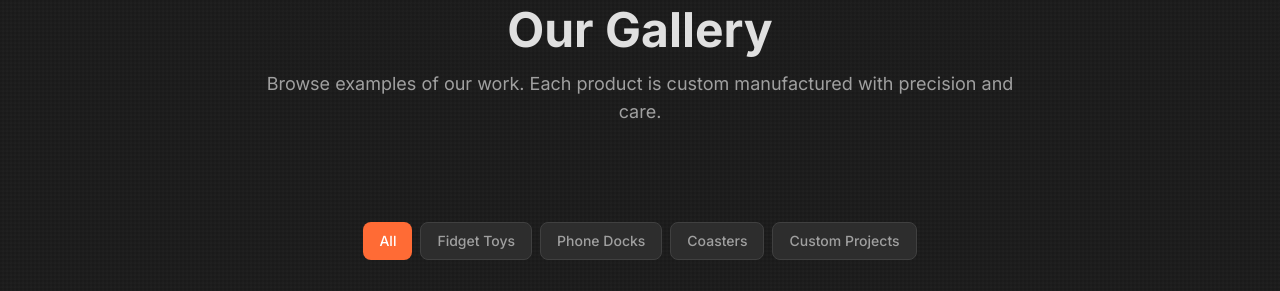
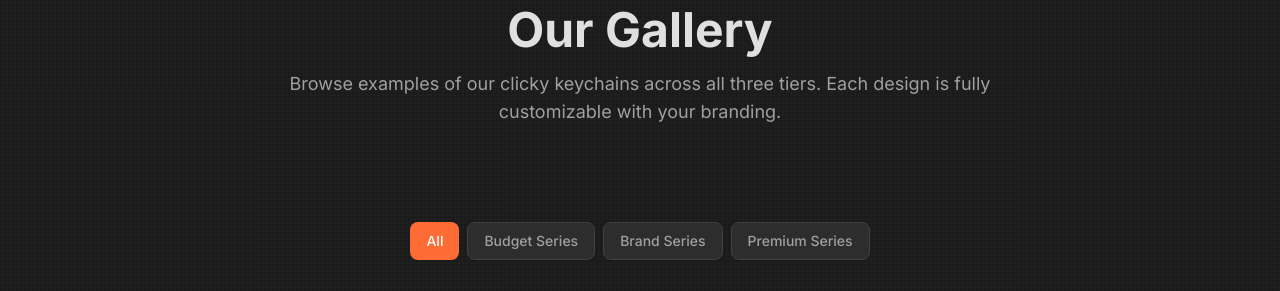
Before and after one commit to ARK650/ArkForge, a Next.js app: page /ArkForge/gallery in a window 1280 px wide. Shown: the part 170-461 px from the top of the page. Built offline with nearby package versions, Linux system fonts and the light colour scheme; grey boxes are pictures that could not be loaded.

Commit message:
Simplify tier cards with single price + asterisk, update gallery for clicky keychains

```diff
--- a/app/gallery/page.tsx
+++ b/app/gallery/page.tsx
@@ -6,78 +6,78 @@ import { Container, SectionWrapper, Button, Card } from '@/components/ui';
 export const metadata: Metadata = {
   title: 'Gallery | ArkForge Custom',
   description:
-    'Browse our gallery of custom branded products: fidget toys, phone docks, coasters, and more.',
+    'Browse our gallery of custom branded clicky keychains. See examples of Budget, Brand, and Premium series designs.',
 };
 
 // Gallery items data with images
 const galleryItems = [
   {
     id: 1,
-    title: 'Custom Fidget Toy',
-    caption: 'Mechanical switches with company branding',
-    category: 'Fidget Toys',
+    title: 'Budget Series - Circle',
+    caption: 'Simple geometric shape with 2-color branding',
+    category: 'Budget Series',
     image: 'https://images.unsplash.com/photo-1608231387042-66d1773070a5?w=600&h=600&fit=crop',
   },
   {
     id: 2,
-    title: 'Retro Radio Dock',
-    caption: 'Nostalgic design for a tech startup',
-    category: 'Phone Docks',
-    image: 'https://images.unsplash.com/photo-1544244015-0df4b3ffc6b0?w=600&h=600&fit=crop',
+    title: 'Budget Series - Hexagon',
+    caption: 'Clean hexagon design with logo engraving',
+    category: 'Budget Series',
+    image: 'https://images.unsplash.com/photo-1558618666-fcd25c85cd64?w=600&h=600&fit=crop',
   },
   {
     id: 3,
-    title: 'Branded Coaster Set',
-    caption: 'Premium coasters for a local brewery',
-    category: 'Coasters',
-    image: 'https://images.unsplash.com/photo-1611791484670-ce19b801d192?w=600&h=600&fit=crop',
+    title: 'Budget Series - Square',
+    caption: 'Compact square with single color logo',
+    category: 'Budget Series',
+    image: 'https://images.unsplash.com/photo-1549465220-1a8b9238cd48?w=600&h=600&fit=crop',
   },
   {
     id: 4,
-    title: 'StandBy Dock',
-    caption: 'Minimalist dock for a design agency',
-    category: 'Phone Docks',
+    title: 'Brand Series - Wrench',
+    caption: 'Custom wrench shape for auto shop',
+    category: 'Brand Series',
     image: 'https://images.unsplash.com/photo-1586953208448-b95a79798f07?w=600&h=600&fit=crop',
   },
   {
     id: 5,
-    title: 'Event Giveaway Fidgets',
-    caption: 'Conference promotional items',
-    category: 'Fidget Toys',
-    image: 'https://images.unsplash.com/photo-1558618666-fcd25c85cd64?w=600&h=600&fit=crop',
+    title: 'Brand Series - House',
+    caption: 'Real estate agency branded keychain',
+    category: 'Brand Series',
+    image: 'https://images.unsplash.com/photo-1618220179428-22790b461013?w=600&h=600&fit=crop',
   },
   {
     id: 6,
-    title: 'Custom Logo Coasters',
-    caption: 'Multi-color branded coasters',
-    category: 'Coasters',
-    image: 'https://images.unsplash.com/photo-1618220179428-22790b461013?w=600&h=600&fit=crop',
+    title: 'Brand Series - Coffee Cup',
+    caption: 'Café promotional keychain with 4-color logo',
+    category: 'Brand Series',
+    image: 'https://images.unsplash.com/photo-1544244015-0df4b3ffc6b0?w=600&h=600&fit=crop',
   },
   {
     id: 7,
-    title: 'Corporate Gift Set',
-    caption: 'Mixed product gift box',
-    category: 'Custom Projects',
-    image: 'https://images.unsplash.com/photo-1549465220-1a8b9238cd48?w=600&h=600&fit=crop',
+    title: 'Premium Series - Mascot',
+    caption: 'Fully custom 3D mascot design',
+    category: 'Premium Series',
+    image: 'https://images.unsplash.com/photo-1581092160562-40aa08e78837?w=600&h=600&fit=crop',
   },
   {
     id: 8,
-    title: 'Trade Show Display',
-    caption: 'Interactive product samples',
-    category: 'Custom Projects',
-    image: 'https://images.unsplash.com/photo-1581092160562-40aa08e78837?w=600&h=600&fit=crop',
+    title: 'Premium Series - Multi-Function',
+    caption: 'Multiple fidget mechanisms in one design',
+    category: 'Premium Series',
+    image: 'https://images.unsplash.com/photo-1591815302525-756a9bcc3425?w=600&h=600&fit=crop',
   },
   {
     id: 9,
-    title: 'Dual Device Dock',
-    caption: 'iPhone and Apple Watch charging station',
-    category: 'Phone Docks',
-    image: 'https://images.unsplash.com/photo-1591815302525-756a9bcc3425?w=600&h=600&fit=crop',
+    title: 'Premium Series - Logo Sculpture',
+    caption: 'Company logo as the entire keychain shape',
+    category: 'Premium Series',
+    image: 'https://images.unsplash.com/photo-1611791484670-ce19b801d192?w=600&h=600&fit=crop',
   },
 ];
 
 // Filter categories
-const categories = ['All', 'Fidget Toys', 'Phone Docks', 'Coasters', 'Custom Projects'];
+const categories = ['All', 'Budget Series', 'Brand Series', 'Premium Series'];
 
 export default function GalleryPage() {
   return (
@@ -90,8 +90,8 @@ export default function GalleryPage() {
               Our Gallery
             </h1>
             <p className="mt-4 text-lg text-text-secondary">
-              Browse examples of our work. Each product is custom manufactured
-              with precision and care.
+              Browse examples of our clicky keychains across all three tiers.
+              Each design is fully customizable with your branding.
             </p>
           </div>
         </Container>
--- a/app/products/page.tsx
+++ b/app/products/page.tsx
@@ -24,8 +24,7 @@ const productTiers = [
       'Logo printed/engraved on flat surface',
     ],
     products: [
-      { name: 'Simple Fidget Keychain', price: '$4.75/unit', min: '50 units min' },
-      { name: 'Basic Clicky Keychain', price: '$4.75/unit', min: '50 units min' },
+      { name: 'Clicky Keychain', price: '$4.75/unit*' },
     ],
     volumePricing: [
       { range: '50-249 units', price: '$6.50/unit' },
@@ -50,8 +49,7 @@ const productTiers = [
       'Their logo IS the design',
     ],
     products: [
-      { name: 'Custom Shape Fidget Toy', price: '$7.50/unit', min: '50 units min' },
-      { name: 'Logo-Integrated Clicky Toy', price: '$7.50/unit', min: '50 units min' },
+      { name: 'Clicky Keychain', price: '$7.50/unit*' },
     ],
     volumePricing: [
       { range: '50-249 units', price: '$10.00/unit' },
@@ -77,8 +75,7 @@ const productTiers = [
       'Premium packaging option available',
     ],
     products: [
-      { name: 'Custom Mascot Fidget Toy', price: '$10.50/unit', min: '50 units min' },
-      { name: 'Multi-Function Fidget Device', price: '$10.50/unit', min: '50 units min' },
+      { name: 'Clicky Keychain', price: '$10.50/unit*' },
     ],
     volumePricing: [
       { range: '50-249 units', price: '$15.00/unit' },
@@ -189,17 +186,13 @@ export default function ProductsPage() {
                     {tier.description}
                   </p>
 
-                  {/* Products in tier */}
-                  <div className="space-y-3 mb-6">
-                    {tier.products.map((product, idx) => (
-                      <div key={idx} className="flex justify-between items-center p-3 bg-background rounded-lg">
-                        <div>
-                          <p className="text-text-primary font-medium text-sm">{product.name}</p>
-                          <p className="text-text-secondary text-xs">{product.min}</p>
-                        </div>
-                        <p className="text-accent font-semibold">{product.price}</p>
-                      </div>
-                    ))}
+                  {/* Product Price */}
+                  <div className="mb-6">
+                    <div className="p-4 bg-background rounded-lg text-center">
+                      <p className="text-text-secondary text-xs mb-1">Starting at</p>
+                      <p className="text-accent font-bold text-2xl">{tier.products[0].price}</p>
+                      <p className="text-text-secondary text-xs mt-2">50 units minimum</p>
+                    </div>
                   </div>
 
                   {/* Features */}
@@ -225,6 +218,11 @@ export default function ProductsPage() {
               </div>
             ))}
           </div>
+
+          {/* Asterisk note */}
+          <p className="text-center text-text-secondary text-sm mt-6">
+            *Prices shown are for bulk orders (1000+ units). See volume pricing below for all quantity tiers.
+          </p>
         </Container>
       </SectionWrapper>
 
```
